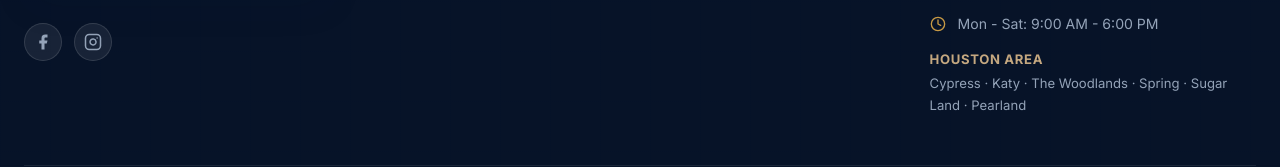
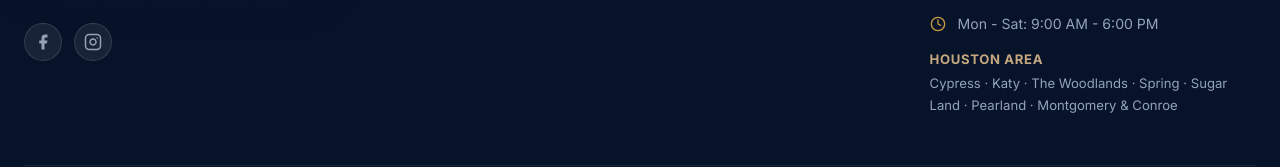
Before and after one commit to f2022266362-cpu/PrimeCost-Engineering-Service-, a React (Vite) app: page / in a window 1280 px wide. Shown: the part 7699-7866 px from the top of the page. Built offline with nearby package versions, Linux system fonts and the light colour scheme; a web font is replaced by a local one.

Commit message:
Footer: link Montgomery & Conroe page

```diff
--- a/src/components/Footer.jsx
+++ b/src/components/Footer.jsx
@@ -130,7 +130,7 @@ export default function Footer({ onOpenConsultation, onOpenProposal }) {
               </div>
               <div style={{ fontSize: '0.82rem', lineHeight: 1.7 }}>
                 <span style={{ fontWeight: 'bold', color: '#c5a880', display: 'block', fontSize: '0.82rem', textTransform: 'uppercase', letterSpacing: '0.05em', marginBottom: '0.1rem' }}>Houston Area</span>
-                {[['cypress-tx', 'Cypress'], ['katy-tx', 'Katy'], ['the-woodlands-tx', 'The Woodlands'], ['spring-tx', 'Spring'], ['sugar-land-tx', 'Sugar Land'], ['pearland-tx', 'Pearland']].map(([s, c], i) => (
+                {[['cypress-tx', 'Cypress'], ['katy-tx', 'Katy'], ['the-woodlands-tx', 'The Woodlands'], ['spring-tx', 'Spring'], ['sugar-land-tx', 'Sugar Land'], ['pearland-tx', 'Pearland'], ['montgomery-tx', 'Montgomery & Conroe']].map(([s, c], i) => (
                   <React.Fragment key={s}>{i > 0 && ' · '}<Link to={`/structural-engineer/${s}`} style={styles.link}>{c}</Link></React.Fragment>
                 ))}
               </div>
```
